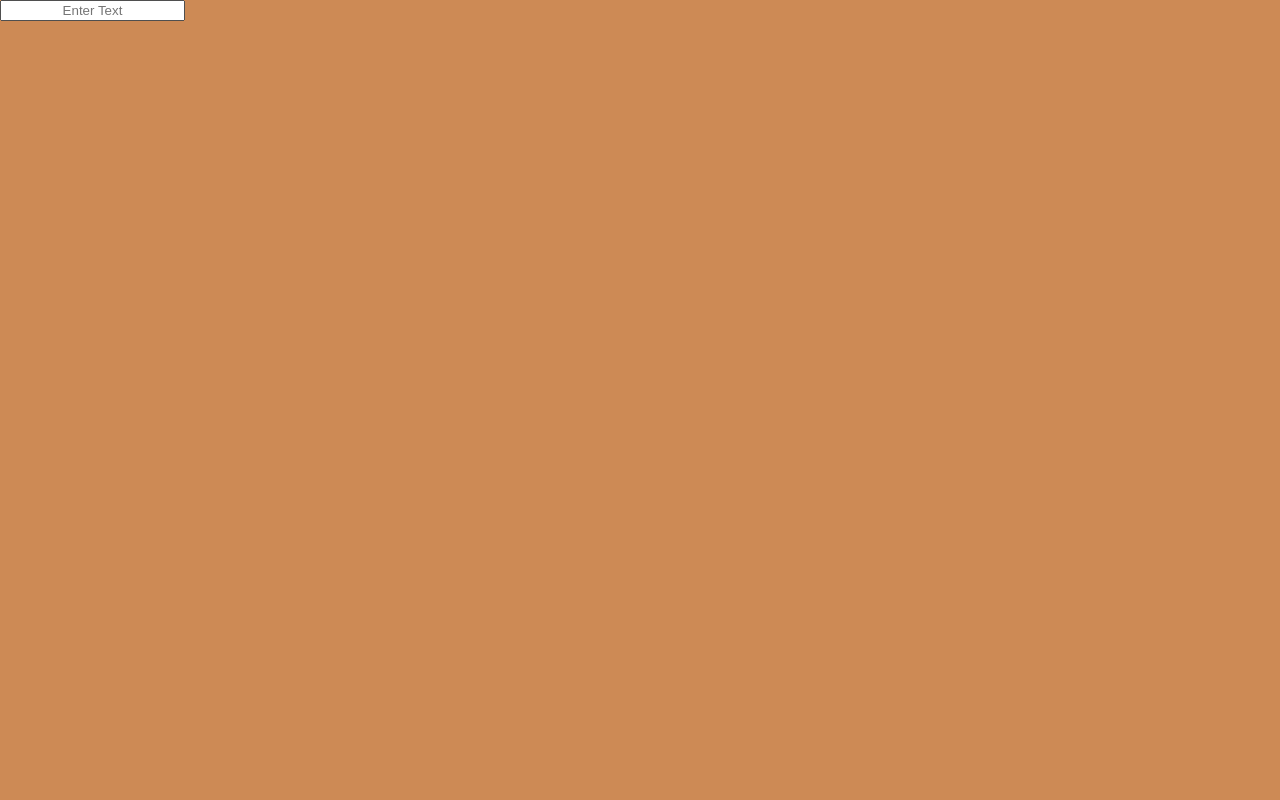
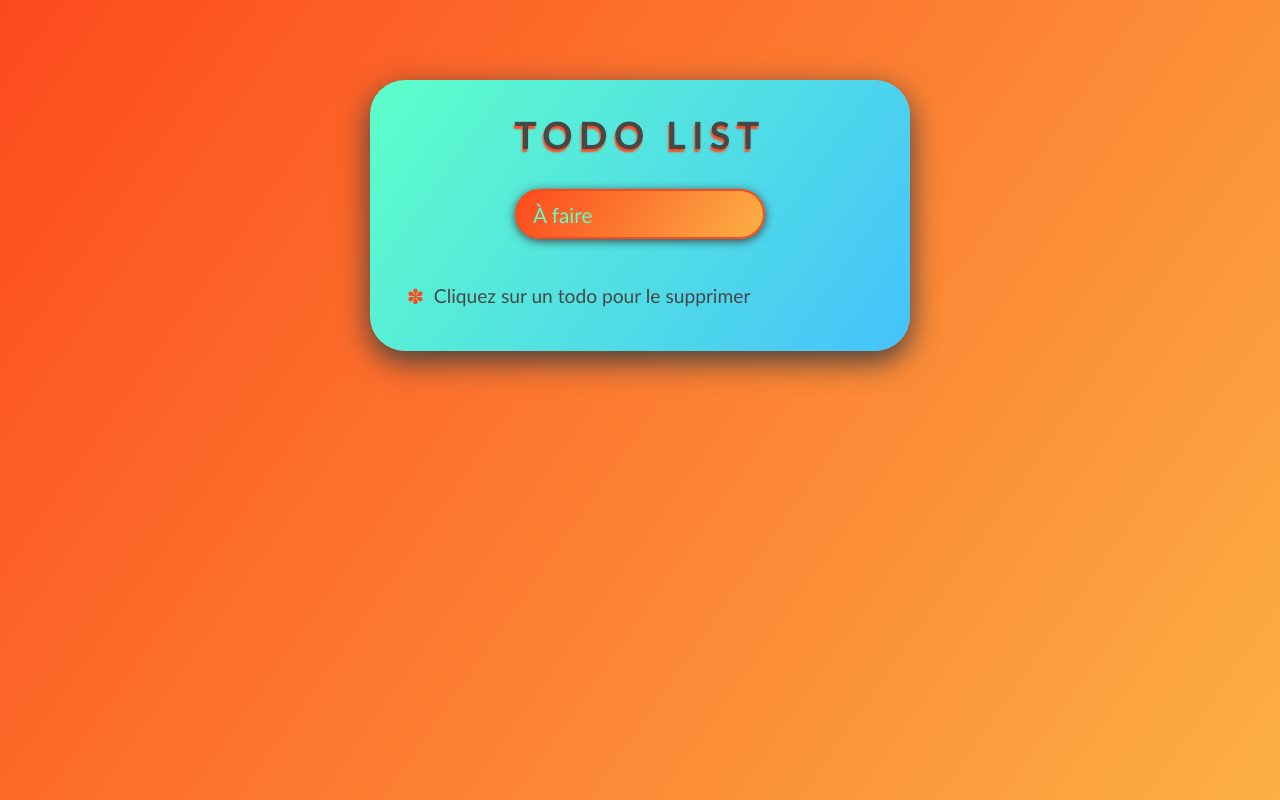
Before and after one commit to opequenocodificador/Todolist, a plain HTML site: page index.html in a window 1280 px wide. Drawn offline with Linux system fonts and the light colour scheme.

Commit message:
PROJECT FINAL

```diff
--- a/index.html
+++ b/index.html
@@ -1,6 +1,7 @@
 <!DOCTYPE html>
 <!DOCTYPE html>
 <html lang="en">
+
 <head>
   <meta charset="UTF-8" />
   <meta http-equiv="X-UA-Compatible" content="IE=edge" />
@@ -8,10 +9,17 @@
   <link rel="stylesheet" href="/style.css" />
   <title>Document</title>
 </head>
+
 <body>
-    <input type="text" placeholder="Enter Text" autocomplete="off" />
+  <div class="container">
+    <h1>Todo List</h1>
+    <form action="">
+      <input type="text" id="item" placeholder="À faire" autocomplete="off" minlength="2" />
+    </form>
     <ul id="list"></ul>
+  </div>
 
   <script src="/index.js"></script>
 </body>
+
 </html>
--- a/index.js
+++ b/index.js
@@ -1,26 +1,41 @@
-//input.value
+const form = document.querySelector("form");
+const input = document.getElementById("item");
+let listTodo = "";
+const list = document.getElementById("list");
 
-//const form = document.querySelector("form");
-//let Input = document.querySelector('input[type="text]');
+function storeList() {
+  window.localStorage.todoList = list.innerHTML;
+}
 
-let List = document.getElementById("list");
+function getTodos() {
+  if (window.localStorage.todoList) {
+    list.innerHTML = window.localStorage.todoList;
+  } else {
+    list.innerHTML = `<li>Cliquez sur un todo pour le supprimer</li>`;
+  }
+}
 
-/*Input.addEventListener("keyup", (e) => {
-  if (e.keyCode === 13) {
-    console.log(e.target.value);
-  }
-});*/
+window.addEventListener("load", getTodos);
 
-//Pour trouver code touche aller sur hextobinary.com
-
-let input = document.querySelector("input");
-input.addEventListener("keyup", (e) => {
-  if (e.keyCode === 13) {
-    List.textContent = "*" + e.target.value;
-  }
+input.addEventListener("input", (e) => {
+  listTodo = item.value;
 });
 
-List.addEventListener("click", (e) => {
-  List.style.color = "green";
-  //e.target.remove();
+form.addEventListener("submit", (e) => {
+  e.preventDefault();
+  list.innerHTML += `<li>${listTodo}</li>`;
+  storeList();
 });
+
+list.addEventListener("click", (e) => {
+  if (e.target.classList.contains("checked")) {
+    e.target.remove();
+  } else {
+    e.target.classList.add("checked");
+  }
+  storeList();
+});
+
+list.addEventListener("click", (e) => {
+  console.log(e.target);
+});
--- a/style.css
+++ b/style.css
@@ -1,15 +1,96 @@
-body{
-    background: rgba(187, 94, 22, 0.726);
-    margin: 0 auto;
-}
+* {
+    margin: 0;
+    padding: 0;
+    box-sizing: border-box;
+    outline: none;
+    border: none;
+    font-family: "Gill Sans", "Gill Sans MT", Calibri, "Trebuchet MS", sans-serif;
+    color: #474747;
+  }
 
-.form{
-    align-items: center;
-    text-align: center;
-    display: inline-block;
-}
-
-input{
+  body {
+    padding: 5rem 0;
+    background: linear-gradient(125deg, #fd4a1d 0%, #fcb045 100%);
+    min-height: 100vh;
+  }
+  .container {
+    width: 540px;
     margin: 0 auto;
     text-align: center;
-}
+    background: linear-gradient(125deg, #5effc9 0%, #45c2fc 100%);
+    padding: 2rem 1rem;
+    border-radius: 35px;
+    box-shadow: 0px 10px 30px 0px #3f3f3f;
+  }
+  h1 {
+    text-transform: uppercase;
+    letter-spacing: 0.4rem;
+    font-size: 2.35rem;
+    text-shadow: -1px 3px 2px #fd4a1d;
+  }
+  form {
+    margin: 2rem 0;
+  }
+  form input {
+    width: 250px;
+    height: 50px;
+    border-radius: 50px;
+    padding: 0 1rem;
+    border: 2px solid #fd4a1d;
+    font-size: 1.3rem;
+    background: linear-gradient(125deg, #fd4a1d 0%, #fcb045 100%);
+    color: #5effc9;
+    box-shadow: 0px 2px 10px 0px #3f3f3f;
+    transition: 0.7s;
+  }
+  form input::placeholder {
+    color: #5effc9;
+  }
+  form input:focus {
+    border: 3px solid #ffee00;
+  }
+  ul {
+    text-align: left;
+  }
+  ul li {
+    list-style: none;
+    padding: 0.7rem;
+    position: relative;
+    font-size: 1.2rem;
+    cursor: pointer;
+  }
+  ul li:before {
+    content: "✽";
+    padding: 0.6rem;
+    font-size: 1.3rem;
+    color: #fd4a1d;
+  }
+  ul li:after {
+    opacity: 0;
+  }
+  ul li:hover:after {
+    content: " (terminé)";
+    opacity: 0;
+    font-size: 1.1rem;
+    color: #fd4a1d;
+    font-style: italic;
+    animation: pseudoClassAnim 1s forwards;
+  }
+  li.checked:before {
+    content: "✔";
+    padding: 10px 10px;
+    font-size: 1.1rem;
+    color: #fd4a1d;
+  }
+  li.checked:hover:after {
+    content: " (supprimer)";
+    font-size: 1.1rem;
+    color: #fd4a1d;
+    opacity: 0;
+  }
+
+  @keyframes pseudoClassAnim {
+    to {
+      opacity: 1;
+    }
+  }
```
Lines whose indentation alone changed are shown as unchanged.
